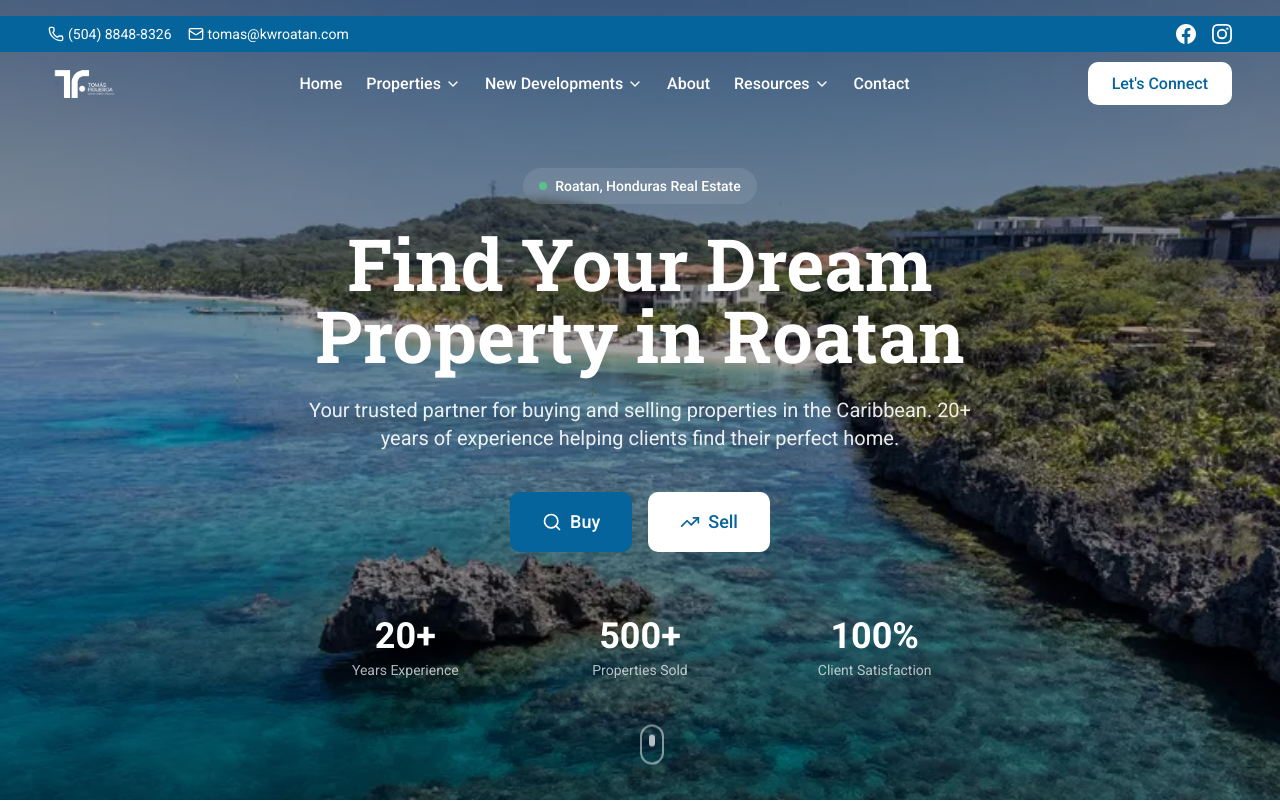
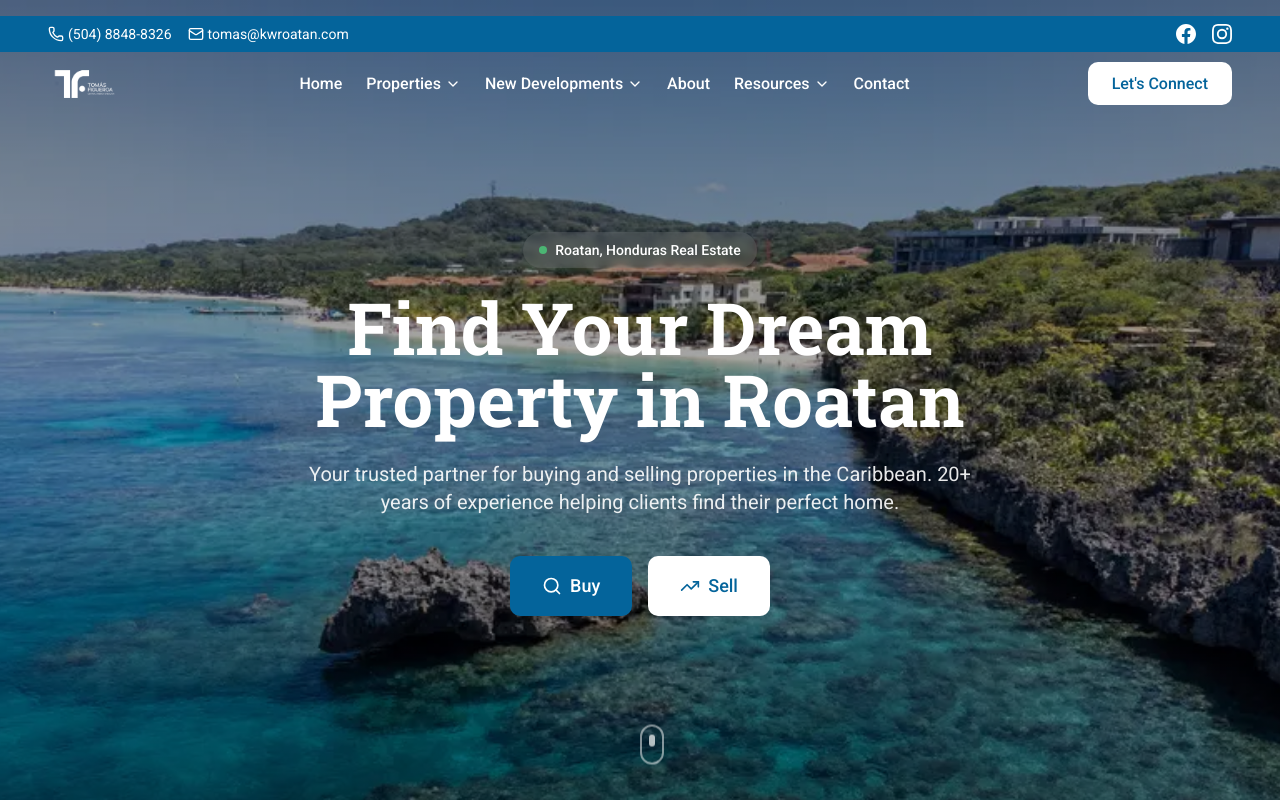
Before and after one commit to tomasfigueroa27/tomas-website, a React (Vite) app: page / in a window 1280 px wide. Shown: the top 802 px of the page. Built offline with nearby package versions, Linux system fonts and the light colour scheme.

Commit message:
Remove stats from Hero section

```diff
--- a/src/sections/Hero.tsx
+++ b/src/sections/Hero.tsx
@@ -67,7 +67,7 @@
           </p>
 
           {/* CTA Buttons */}
-          <div className="flex flex-col sm:flex-row gap-4 justify-center mb-16">
+          <div className="flex flex-col sm:flex-row gap-4 justify-center">
             <button
               onClick={() => scrollToSection('properties')}
               className="flex items-center justify-center gap-2 bg-[#04649b] hover:bg-[#03527d] text-white px-8 py-4 rounded-lg font-medium text-lg transition-all"
@@ -83,22 +83,6 @@
               Sell
             </button>
           </div>
-
-          {/* Stats */}
-          <div className="grid grid-cols-3 gap-8 max-w-2xl mx-auto">
-            <div className="text-center">
-              <div className="text-3xl md:text-4xl font-bold mb-1">20+</div>
-              <div className="text-sm text-white/70">Years Experience</div>
-            </div>
-            <div className="text-center">
-              <div className="text-3xl md:text-4xl font-bold mb-1">500+</div>
-              <div className="text-sm text-white/70">Properties Sold</div>
-            </div>
-            <div className="text-center">
-              <div className="text-3xl md:text-4xl font-bold mb-1">100%</div>
-              <div className="text-sm text-white/70">Client Satisfaction</div>
-            </div>
-          </div>
         </div>
       </div>
 
```
